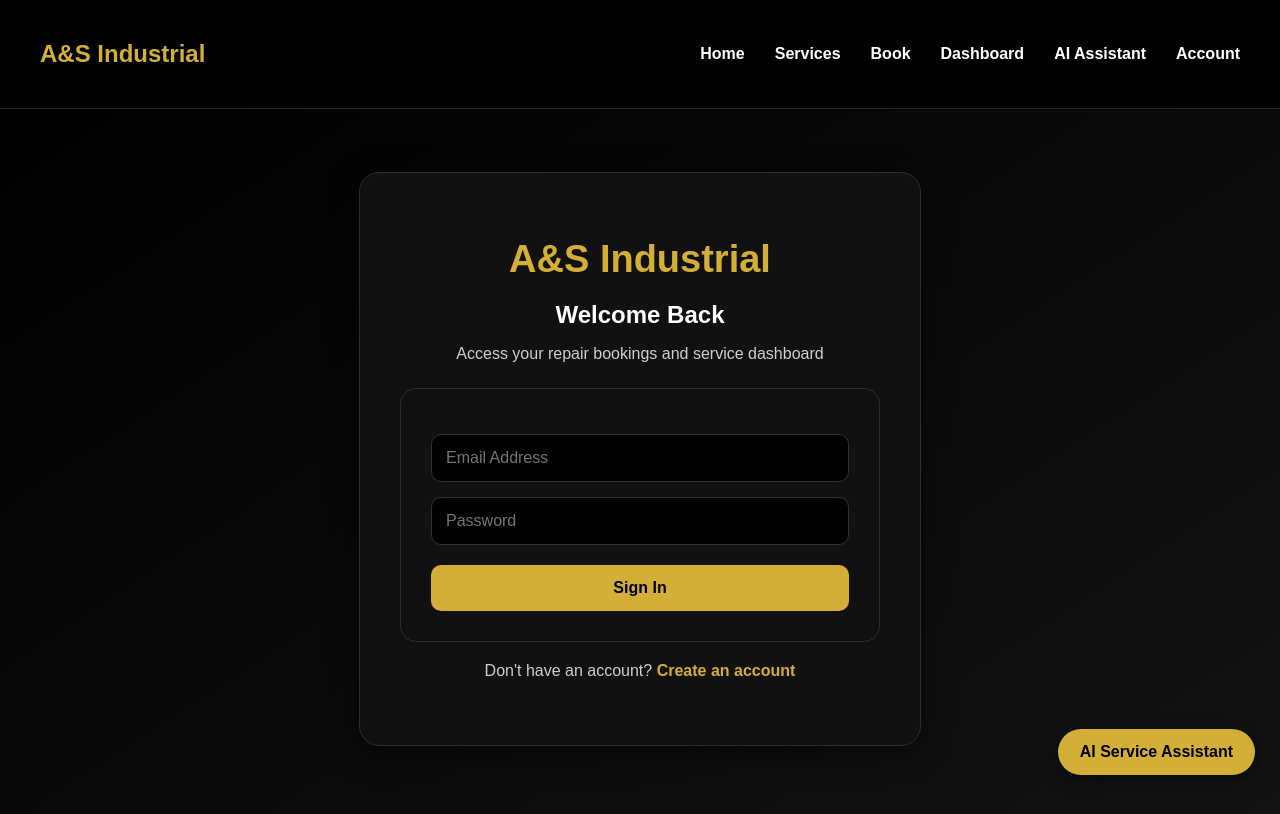
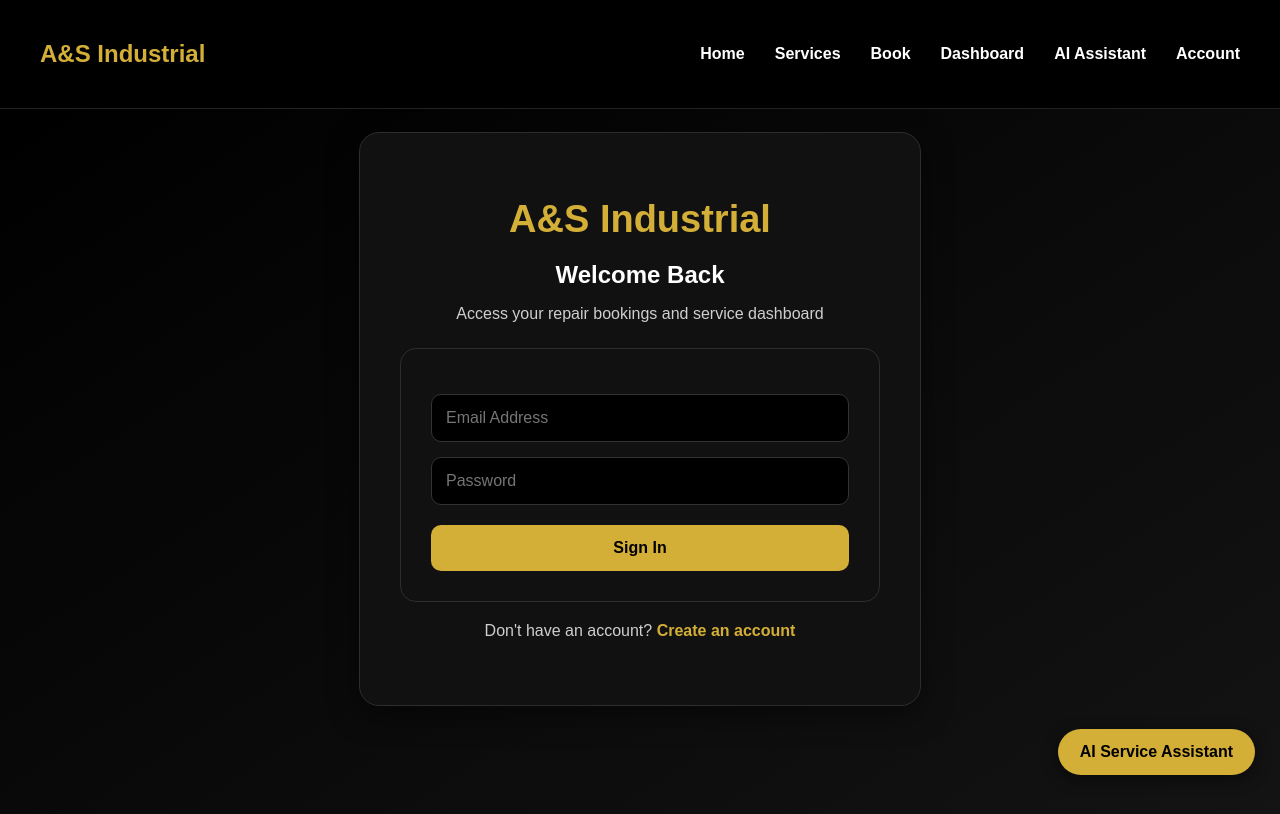
Before and after one commit to AlexisDMartinez/repair-service-capstone, a React app in the folder frontend/: page /login in a window 1280 px wide. Shown: the top 814 px of the page. Built offline with nearby package versions, Linux system fonts and the light colour scheme; the HTML template or start-up script is replaced by a standard one.

Commit message:
Fine tune authentication card positioning

```diff
--- a/frontend/src/index.css
+++ b/frontend/src/index.css
@@ -166,7 +166,7 @@ button:hover {
   border-radius: 20px;
   padding: 40px;
   box-shadow: 0px 8px 30px rgba(0, 0, 0, 0.5);
-  margin-top: -100px;
+  margin-top: -180px;
 }
 
 .auth-card h1 {
```
